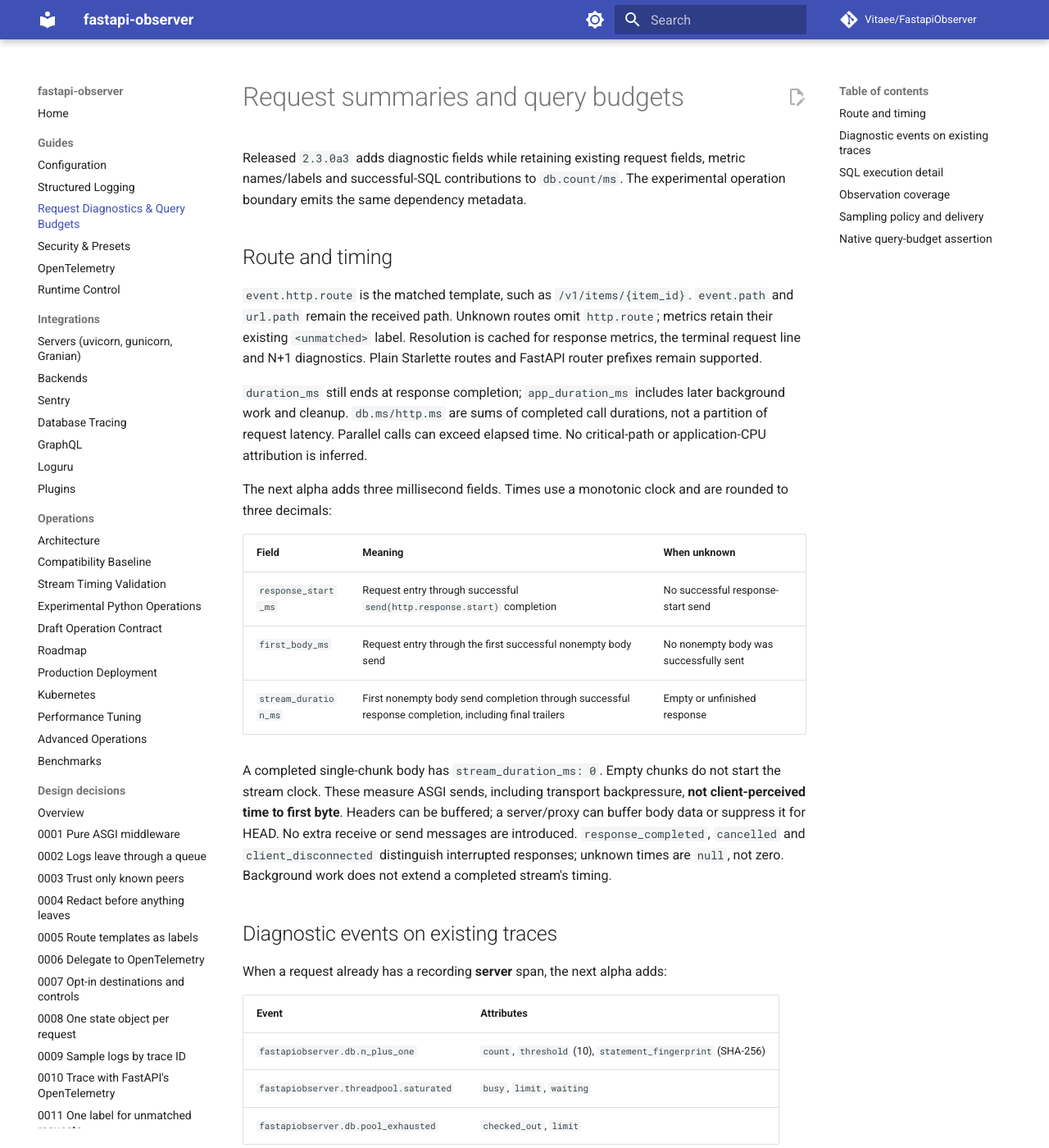
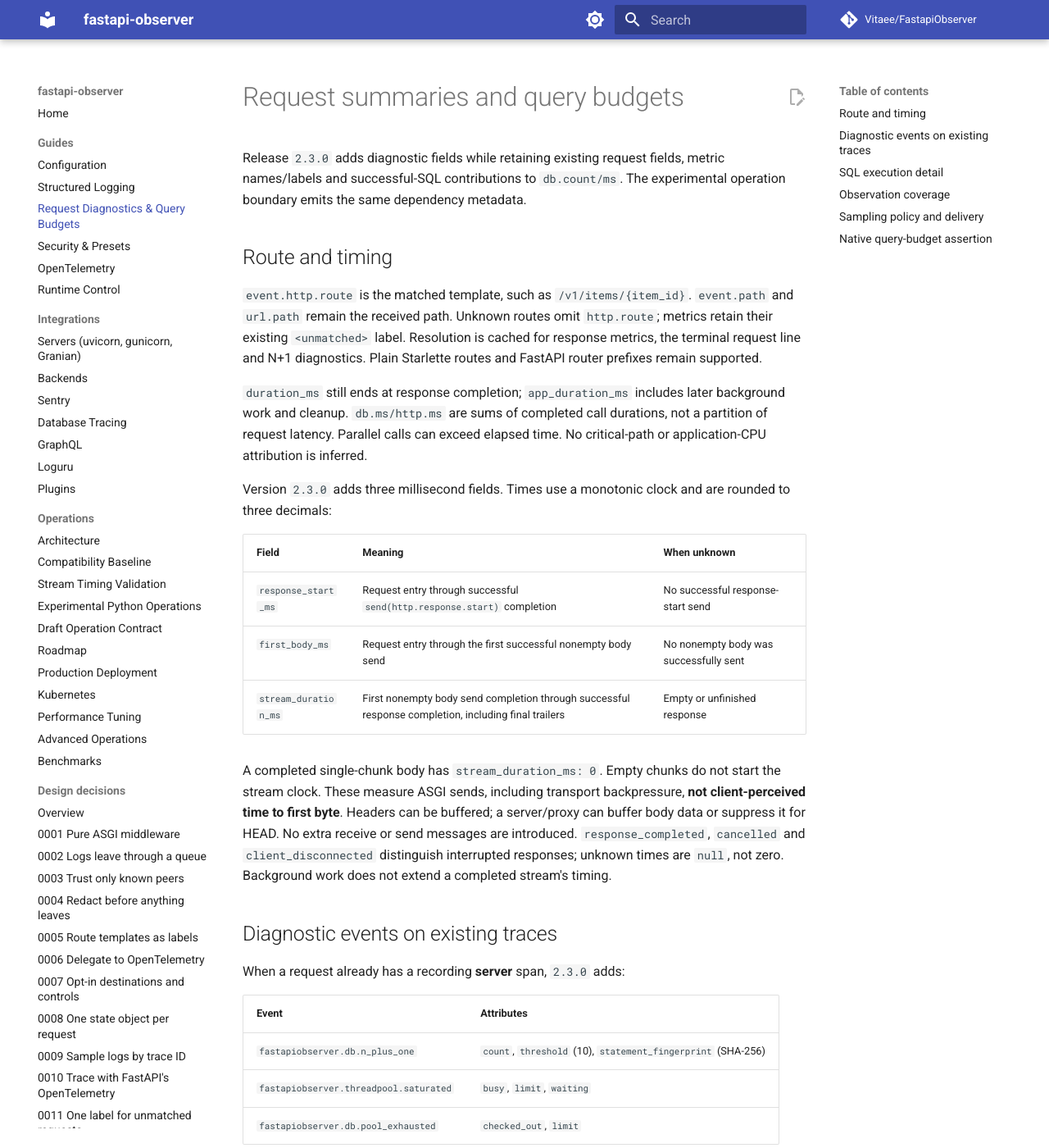
Before and after one commit to Vitaee/FastapiObserver, an MkDocs documentation site: the page built from docs/request-diagnostics.md, in a window 1280 px wide and 1400 px high. Shown: the whole window at 82% size. Built offline with MkDocs 1.6.1 and Material for MkDocs 9.7.7, drawn with Linux system fonts in a browser that asks for light colours; comment, search, counter and statistics services are not loaded.

Commit message:
Release 2.3.0

```diff
--- a/docs/request-diagnostics.md
+++ b/docs/request-diagnostics.md
@@ -1,6 +1,6 @@
 # Request summaries and query budgets
 
-Released `2.3.0a3` adds diagnostic fields while retaining existing request
+Release `2.3.0` adds diagnostic fields while retaining existing request
 fields, metric names/labels and successful-SQL contributions to `db.count/ms`.
 The experimental operation boundary emits the same dependency metadata.
 
@@ -17,7 +17,7 @@ background work and cleanup. `db.ms/http.ms` are sums of completed call duration
 not a partition of request latency. Parallel calls can exceed elapsed time.
 No critical-path or application-CPU attribution is inferred.
 
-The next alpha adds three millisecond fields. Times use a monotonic clock and
+Version `2.3.0` adds three millisecond fields. Times use a monotonic clock and
 are rounded to three decimals:
 
 | Field | Meaning | When unknown |
@@ -36,7 +36,7 @@ not zero. Background work does not extend a completed stream's timing.
 
 ## Diagnostic events on existing traces
 
-When a request already has a recording **server** span, the next alpha adds:
+When a request already has a recording **server** span, `2.3.0` adds:
 
 | Event | Attributes |
 |---|---|
--- a/src/fastapiobserver/_version.py
+++ b/src/fastapiobserver/_version.py
@@ -1 +1 @@
-__version__ = "2.3.0a4"
+__version__ = "2.3.0"
```
Also changed, not shown: CHANGELOG.md (+18 -0 lines), ROADMAP.md (+7 -2 lines), docs/baseline.md (+1 -1 lines), docs/experimental-core.md (+3 -2 lines).
